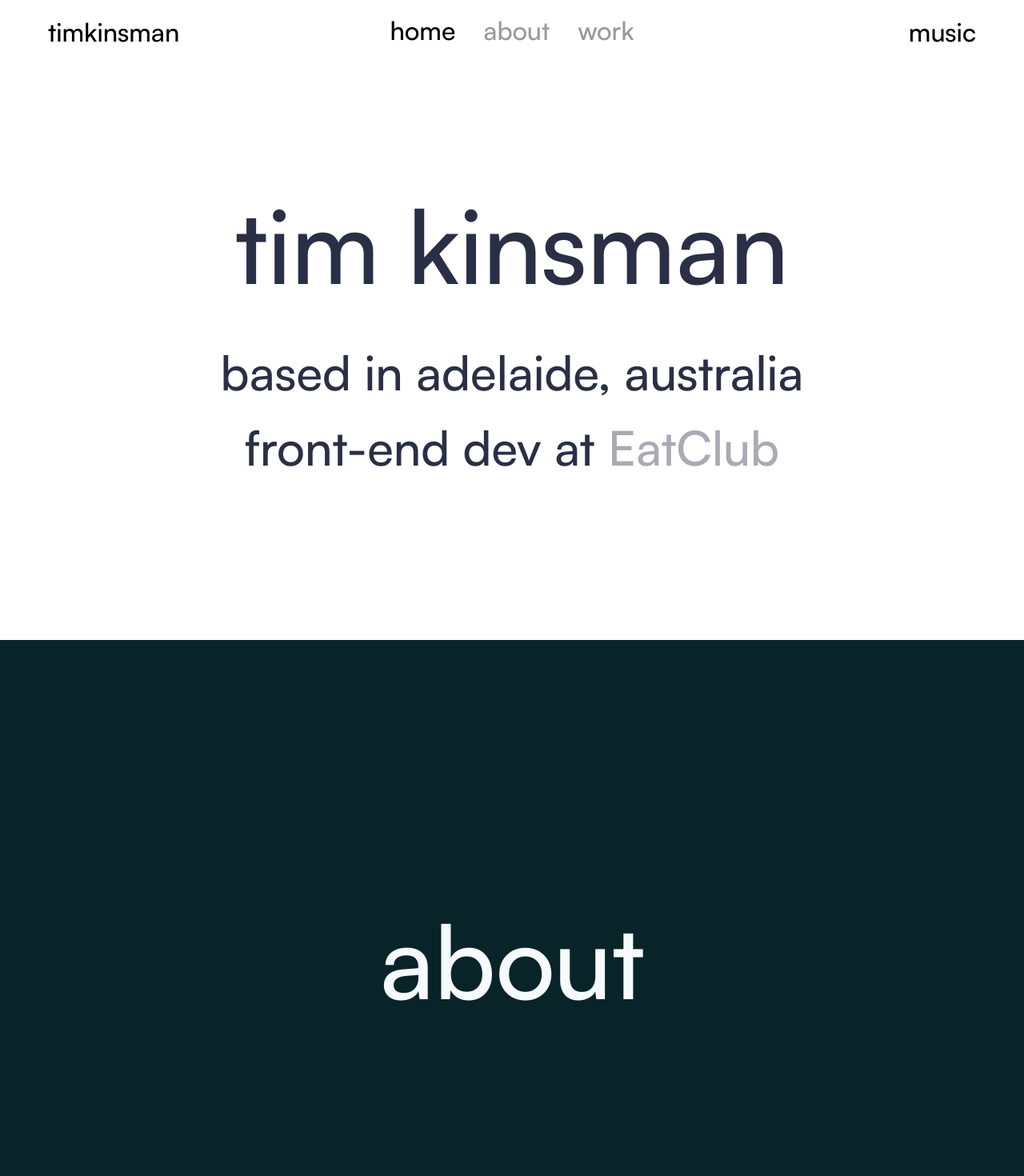
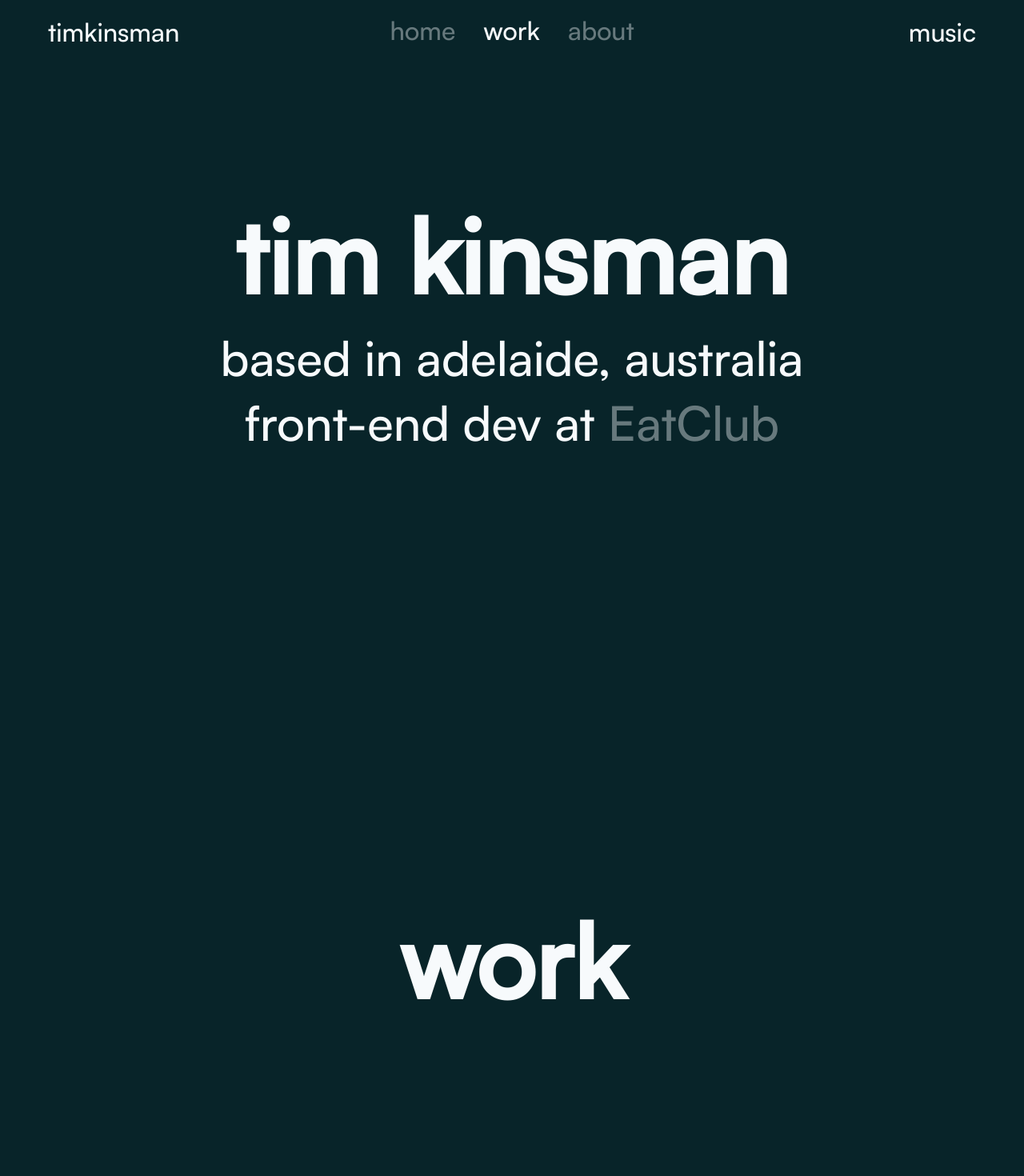
Before and after one commit to asmalJ4Plus/portfolio-v3, a React (Create React App) app: page / in a window 1280 px wide. Shown: the top 1470 px of the page at 80% size. Built offline with nearby package versions, Linux system fonts and the light colour scheme.

Commit message:
fadin and slidin

```diff
--- a/package.json
+++ b/package.json
@@ -8,6 +8,7 @@
     "@testing-library/jest-dom": "^5.16.4",
     "@testing-library/react": "^13.3.0",
     "@testing-library/user-event": "^13.5.0",
+    "jquery": "^3.6.0",
     "prop-types": "^15.8.1",
     "react": "^18.2.0",
     "react-dom": "^18.2.0",
--- a/src/AppTheme.js
+++ b/src/AppTheme.js
@@ -15,24 +15,24 @@ export const THEMES = {
 
 export const TYPOGRAPHY = {
   DESKTOP: {
-    XXL: { fontSize: '128px' },
-    H0: { fontSize: '60px' },
-    H1: { fontSize: '40px' },
-    H2: { fontSize: '32px' },
-    H3: { fontSize: '24px' },
-    H4: { fontSize: '20px' },
-    H5: { fontSize: '18px' },
-    P: { fontSize: '16px' },
+    XXL: { fontSize: '128px', fontWeight: 700, lineHeight: '173px' },
+    H0: { fontSize: '60px', fontWeight: 500, lineHeight: '81px' },
+    H1: { fontSize: '40px', fontWeight: 500, lineHeight: '54px' },
+    H2: { fontSize: '32px', fontWeight: 500, lineHeight: '43px' },
+    H3: { fontSize: '24px', fontWeight: 500, lineHeight: '32px' },
+    H4: { fontSize: '20px', fontWeight: 500, lineHeight: '27px' },
+    H5: { fontSize: '18px', fontWeight: 500, lineHeight: '24px' },
+    P: { fontSize: '16px', fontWeight: 500, lineHeight: '22px' },
   },
   MOBILE: {
-    XXL: { fontSize: '60px' },
-    H0: { fontSize: '40px' },
-    H1: { fontSize: '32px' },
-    H2: { fontSize: '28px' },
-    H3: { fontSize: '24px' },
-    H4: { fontSize: '20px' },
-    H5: { fontSize: '16px' },
-    P: { fontSize: '14px' },
+    XXL: { fontSize: '60px', fontWeight: 500, lineHeight: '81px' },
+    H0: { fontSize: '40px', fontWeight: 500, lineHeight: '54px' },
+    H1: { fontSize: '32px', fontWeight: 500, lineHeight: '43px' },
+    H2: { fontSize: '28px', fontWeight: 500, lineHeight: '32px' },
+    H3: { fontSize: '24px', fontWeight: 500, lineHeight: '27px' },
+    H4: { fontSize: '20px', fontWeight: 500, lineHeight: '24px' },
+    H5: { fontSize: '16px', fontWeight: 500, lineHeight: '22px' },
+    P: { fontSize: '14px', fontWeight: 500, lineHeight: '19px' },
   },
 };
 
--- a/src/components/Footer/Footer.js
+++ b/src/components/Footer/Footer.js
@@ -6,7 +6,9 @@ const Footer = () => {
   const classes = useStyles();
   return (
     <div className={classes.container}>
-      <Typography variant='h2'>© 2022 tim kinsman, adelaide, australia</Typography>
+      <Typography variant='h2'>
+        © {new Date().getFullYear()} tim kinsman, adelaide, australia
+      </Typography>
     </div>
   );
 };
--- a/src/components/Main/Main.js
+++ b/src/components/Main/Main.js
@@ -1,14 +1,24 @@
 import React from 'react';
+// import $ from 'jquery';
 import { Typography } from '@material-ui/core';
 import Panel from '../Panel/Panel';
-import { THEMES } from '../../AppTheme';
 import useStyles from './MainStyles';
 
 const Main = () => {
   const classes = useStyles();
+
+  // const handleOnClick = (id) => {
+  //   $('html,body').animate(
+  //     {
+  //       scrollTop: $(id).offset()?.top,
+  //     },
+  //     'slow',
+  //   );
+  // };
+
   return (
     <>
-      <Panel>
+      <Panel id='home'>
         <div className={classes.container}>
           <Typography variant='subtitle1'>tim kinsman</Typography>
           <Typography variant='subtitle2'>based in adelaide, australia</Typography>
@@ -20,14 +30,14 @@ const Main = () => {
           </Typography>
         </div>
       </Panel>
-      <Panel backgroundColor={THEMES.KIRYU.PRIMARY} color={THEMES.KIRYU.TEXT}>
+      <Panel id='work'>
+        <div className={classes.container}>
+          <Typography variant='subtitle1'>work</Typography>
+        </div>
+      </Panel>
+      <Panel id='about'>
         <div className={classes.container}>
           <Typography variant='subtitle1'>about</Typography>
-        </div>
-      </Panel>
-      <Panel>
-        <div className={classes.container}>
-          <Typography variant='subtitle1'>work</Typography>
         </div>
       </Panel>
     </>
--- a/src/components/Navbar/Navbar.js
+++ b/src/components/Navbar/Navbar.js
@@ -1,9 +1,51 @@
-import React from 'react';
+import React, { useEffect, useState } from 'react';
+import $ from 'jquery';
 import { Typography } from '@material-ui/core';
 import useStyles from './NavbarStyles';
+import { THEMES } from '../../AppTheme';
 
 const NavBar = () => {
   const classes = useStyles();
+  const [pageId, setPageId] = useState('home');
+
+  const scrollTop = (id, nextId) => {
+    const documentTop = $(document).scrollTop();
+    const idTop = $(id).offset().top;
+    const nextIdTop = $(nextId).offset().top;
+    const windowHeight = $(window).height();
+
+    return documentTop >= idTop - windowHeight / 2 && documentTop < nextIdTop - windowHeight / 2;
+  };
+
+  const onScroll = () => {
+    if (scrollTop('#home', '#work')) {
+      $('body').css({ 'background-color': THEMES.MAJIMA.PRIMARY, color: THEMES.MAJIMA.TEXT });
+      setPageId('home');
+    } else if (scrollTop('#work', '#about')) {
+      $('body').css({ 'background-color': THEMES.KIRYU.PRIMARY, color: THEMES.KIRYU.TEXT });
+      setPageId('work');
+    } else {
+      $('body').css({ 'background-color': THEMES.MAJIMA.PRIMARY, color: THEMES.MAJIMA.TEXT });
+      setPageId('about');
+    }
+  };
+
+  useEffect(() => {
+    document.addEventListener('scroll', onScroll);
+
+    return () => {
+      window.removeEventListener('scroll', onScroll);
+    };
+  }, []);
+
+  const handleOnClick = (id) => {
+    $('html,body').animate(
+      {
+        scrollTop: $(id).offset()?.top,
+      },
+      'slow',
+    );
+  };
 
   return (
     <div className={classes.container}>
@@ -11,14 +53,29 @@ const NavBar = () => {
         <Typography variant='h2'>timkinsman</Typography>
       </div>
       <div className={classes.pages}>
-        <Typography variant='h2' className={classes.page} style={{ opacity: true && 1 }}>
+        <Typography
+          variant='h2'
+          className={classes.page}
+          style={{ opacity: pageId === 'home' && 1 }}
+          onClick={() => handleOnClick('#home')}
+        >
           home
         </Typography>
-        <Typography variant='h2' className={classes.page} style={{ opacity: false && 1 }}>
+        <Typography
+          variant='h2'
+          className={classes.page}
+          style={{ opacity: pageId === 'work' && 1 }}
+          onClick={() => handleOnClick('#work')}
+        >
+          work
+        </Typography>
+        <Typography
+          variant='h2'
+          className={classes.page}
+          style={{ opacity: pageId === 'about' && 1 }}
+          onClick={() => handleOnClick('#about')}
+        >
           about
-        </Typography>
-        <Typography variant='h2' className={classes.page} style={{ opacity: false && 1 }}>
-          work
         </Typography>
       </div>
       <div className={classes.music}>
--- a/src/components/Panel/Panel.js
+++ b/src/components/Panel/Panel.js
@@ -1,27 +1,20 @@
 import React from 'react';
 import PropTypes from 'prop-types';
 import useStyles from './PanelStyles';
-import { THEMES } from '../../AppTheme';
 
-const Panel = ({ backgroundColor, color, children }) => {
+const Panel = ({ children, id }) => {
   const classes = useStyles();
 
   return (
-    <div className={classes.container} style={{ backgroundColor, color }}>
+    <div className={classes.container} id={id}>
       {children}
     </div>
   );
 };
 
-Panel.defaultProps = {
-  backgroundColor: THEMES.MAJIMA.PRIMARY,
-  color: THEMES.MAJIMA.TEXT,
-};
-
 Panel.propTypes = {
-  backgroundColor: PropTypes.string,
-  color: PropTypes.string,
   children: PropTypes.oneOfType([PropTypes.arrayOf(PropTypes.node), PropTypes.node]).isRequired,
+  id: PropTypes.string.isRequired,
 };
 
 export default Panel;
--- a/src/index.css
+++ b/src/index.css
@@ -5,6 +5,9 @@ body {
   /* Hide scrollbar for IE, Edge and Firefox */
   -ms-overflow-style: none; /* IE and Edge */
   scrollbar-width: none; /* Firefox */
+
+  transition: background-color 0.25s, color 0.25s;
+  user-select: none;
 }
 
 /* Hide scrollbar for Chrome, Safari and Opera */
```
Also changed, not shown: 1 other file (tests, documents, lock files or other folders).
